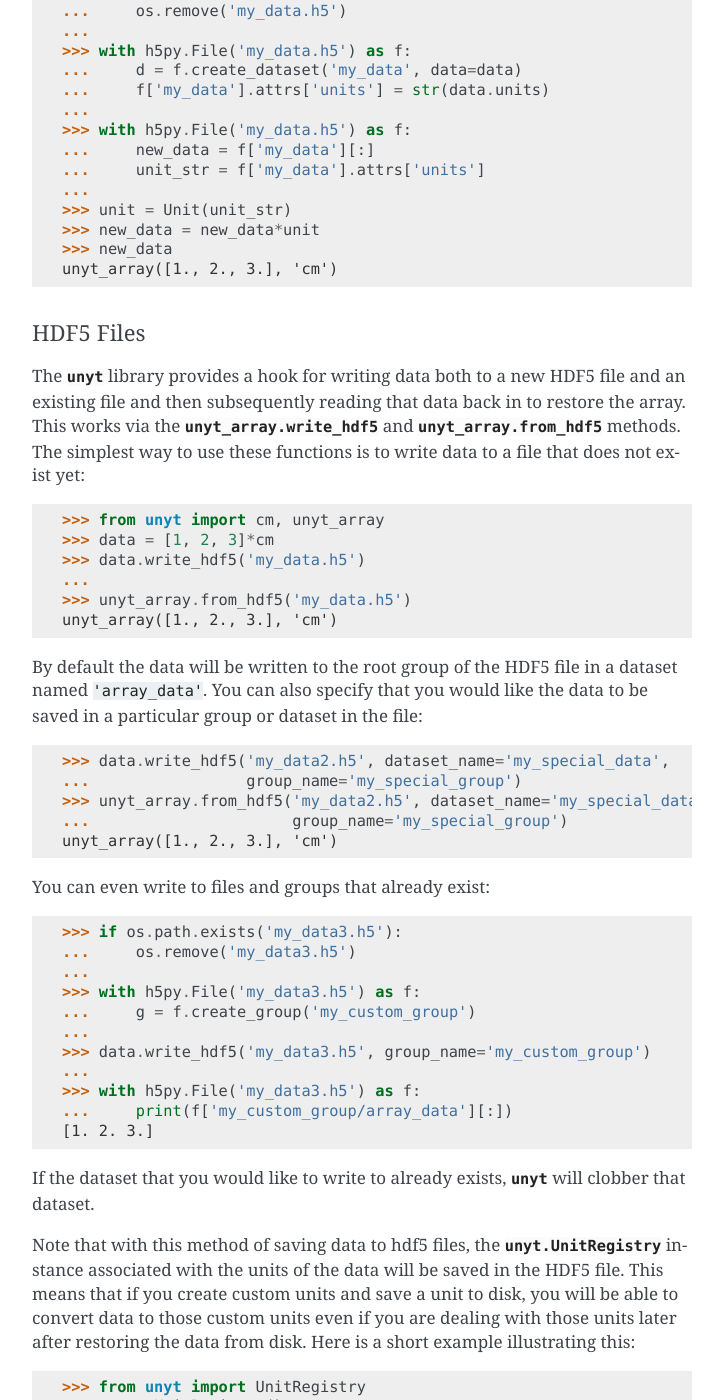
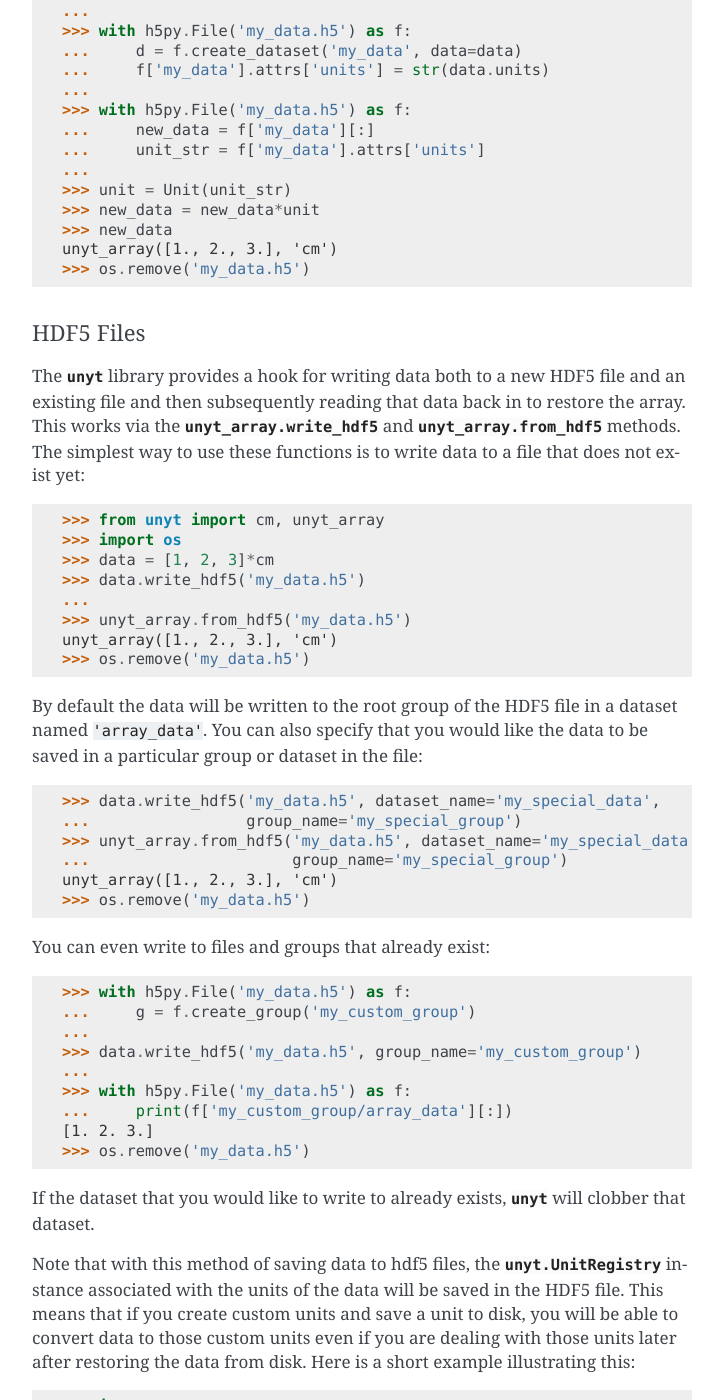
Before and after one commit to yt-project/unyt, a Sphinx documentation site: the page built from docs/usage.rst, in a window 1280 px wide and 1400 px high, scrolled down 17842 px. Shown: the whole window, without its empty margins (388-1111 px from the left). Built offline with Sphinx 7.4.7, drawn with Linux system fonts in a browser that asks for light colours; pages that are not in the unit, such as notebooks, are missing from menus; the version number could not be read and is left out; some of the changed text lies outside the part shown.

Commit message:
clean up doctest artifacts

```diff
--- a/docs/usage.rst
+++ b/docs/usage.rst
@@ -776,6 +776,7 @@ and treat the array data you are trying to save as a regular numpy array, as in
 this example:
 
   >>> import numpy as np
+  >>> import os
   >>> from unyt import cm
   ...
   >>> data = [1, 2, 3]*cm
@@ -784,6 +785,7 @@ this example:
   >>> new_data
   array([1., 2., 3.])
   >>> new_data_with_units = new_data * cm
+  >>> os.remove('my_data_cm.npy')
 
 Of course in this example using ``numpy.save`` we need to hard-code the units because the ``.npy`` format doesn't have a way to store metadata along with the array data. We could have stored metadata in a sidecar file, but this is much more natural with ``hdf5`` via ``h5py``:
 
@@ -792,9 +794,6 @@ Of course in this example using ``numpy.save`` we need to hard-code the units be
   >>> from unyt import cm, Unit
   ...
   >>> data = [1, 2, 3]*cm
-  ...
-  >>> if os.path.exists('my_data.h5'):
-  ...     os.remove('my_data.h5')
   ...
   >>> with h5py.File('my_data.h5') as f:
   ...     d = f.create_dataset('my_data', data=data)
@@ -808,6 +807,7 @@ Of course in this example using ``numpy.save`` we need to hard-code the units be
   >>> new_data = new_data*unit
   >>> new_data
   unyt_array([1., 2., 3.], 'cm')
+  >>> os.remove('my_data.h5')
 
 HDF5 Files
 **********
@@ -815,34 +815,35 @@ HDF5 Files
 The :mod:`unyt` library provides a hook for writing data both to a new HDF5 file and an existing file and then subsequently reading that data back in to restore the array. This works via the :meth:`unyt_array.write_hdf5 <unyt.array.unyt_array.write_hdf5>` and :meth:`unyt_array.from_hdf5 <unyt.array.unyt_array.from_hdf5>` methods. The simplest way to use these functions is to write data to a file that does not exist yet:
 
   >>> from unyt import cm, unyt_array
+  >>> import os
   >>> data = [1, 2, 3]*cm
   >>> data.write_hdf5('my_data.h5')
   ...
   >>> unyt_array.from_hdf5('my_data.h5')
   unyt_array([1., 2., 3.], 'cm')
+  >>> os.remove('my_data.h5')
 
 By default the data will be written to the root group of the HDF5 file in a dataset named ``'array_data'``. You can also specify that you would like
 the data to be saved in a particular group or dataset in the file:
 
-  >>> data.write_hdf5('my_data2.h5', dataset_name='my_special_data',
+  >>> data.write_hdf5('my_data.h5', dataset_name='my_special_data',
   ...                 group_name='my_special_group')
-  >>> unyt_array.from_hdf5('my_data2.h5', dataset_name='my_special_data',
+  >>> unyt_array.from_hdf5('my_data.h5', dataset_name='my_special_data',
   ...                      group_name='my_special_group')
   unyt_array([1., 2., 3.], 'cm')
+  >>> os.remove('my_data.h5')
 
 You can even write to files and groups that already exist:
 
-  >>> if os.path.exists('my_data3.h5'):
-  ...     os.remove('my_data3.h5')
-  ...
-  >>> with h5py.File('my_data3.h5') as f:
+  >>> with h5py.File('my_data.h5') as f:
   ...     g = f.create_group('my_custom_group')
   ...
-  >>> data.write_hdf5('my_data3.h5', group_name='my_custom_group')
+  >>> data.write_hdf5('my_data.h5', group_name='my_custom_group')
   ...
-  >>> with h5py.File('my_data3.h5') as f:
+  >>> with h5py.File('my_data.h5') as f:
   ...     print(f['my_custom_group/array_data'][:])
   [1. 2. 3.]
+  >>> os.remove('my_data.h5')
 
 If the dataset that you would like to write to already exists, :mod:`unyt`
 will clobber that dataset.
@@ -854,6 +855,7 @@ you create custom units and save a unit to disk, you will be able to convert
 data to those custom units even if you are dealing with those units later after
 restoring the data from disk. Here is a short example illustrating this:
 
+  >>> import os
   >>> from unyt import UnitRegistry
   >>> reg = UnitRegistry()
   >>> reg.add("code_length", base_value=10.0, dimensions=length,
@@ -866,6 +868,7 @@ restoring the data from disk. Here is a short example illustrating this:
   unyt_array([1., 2., 3.], 'cm')
   >>> read_data.to('code_length')
   unyt_array([0.001, 0.002, 0.003], 'code_length')
+  >>> os.remove('my_code_data.h5')
 
 
 Text Files
@@ -874,6 +877,7 @@ Text Files
 The :mod:`unyt` library also has wrappers around ``numpy.savetxt`` and ``numpy.loadtxt`` for saving data as an ASCII table. For example:
 
   >>> import unyt as u
+  >>> import os
   >>> data = [[1, 2, 3]*u.cm, [4, 5, 6]*u.kg]
   >>> u.savetxt('my_data.txt', data)
   >>> with open('my_data.txt') as f:
@@ -884,6 +888,7 @@ The :mod:`unyt` library also has wrappers around ``numpy.savetxt`` and ``numpy.l
   2.000000000000000000e+00	5.000000000000000000e+00
   3.000000000000000000e+00	6.000000000000000000e+00
   <BLANKLINE>
+  >>> os.remove('my_data.txt')
 
 Pickles
 *******
```
